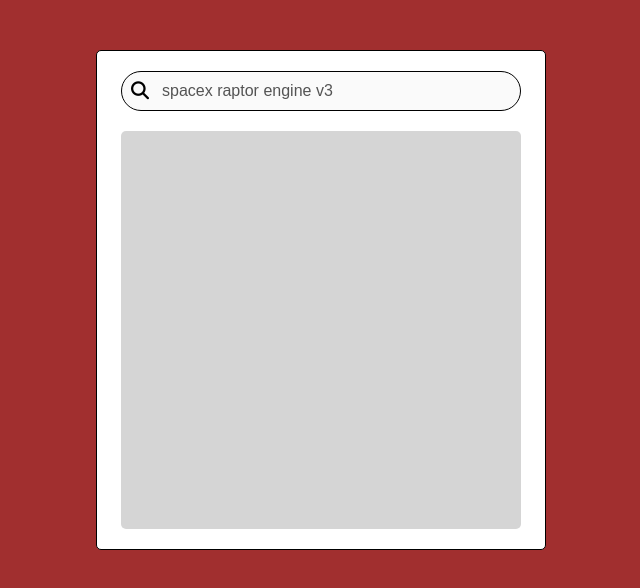
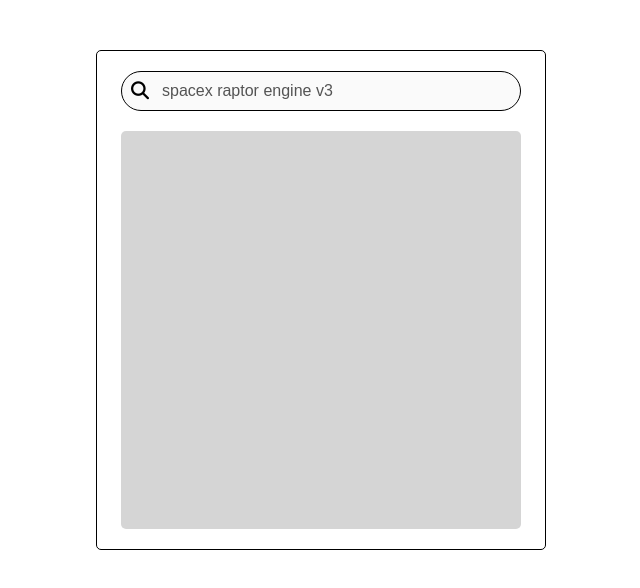
Before and after one commit to justrocketscience/spacecreatorsupport, a plain HTML site: page index.html in a window 1280 px wide. Shown: the whole page, without its empty margins (319-959 px from the left). Drawn offline with Linux system fonts and the light colour scheme.

Commit message:
fixed background color issue

```diff
--- a/style.css
+++ b/style.css
@@ -1,6 +1,6 @@
 body {
   margin: 0;
-  background-color: #a12f2f;
+  background-color: #ffffff;
 }
 
 .animation-container {
```
